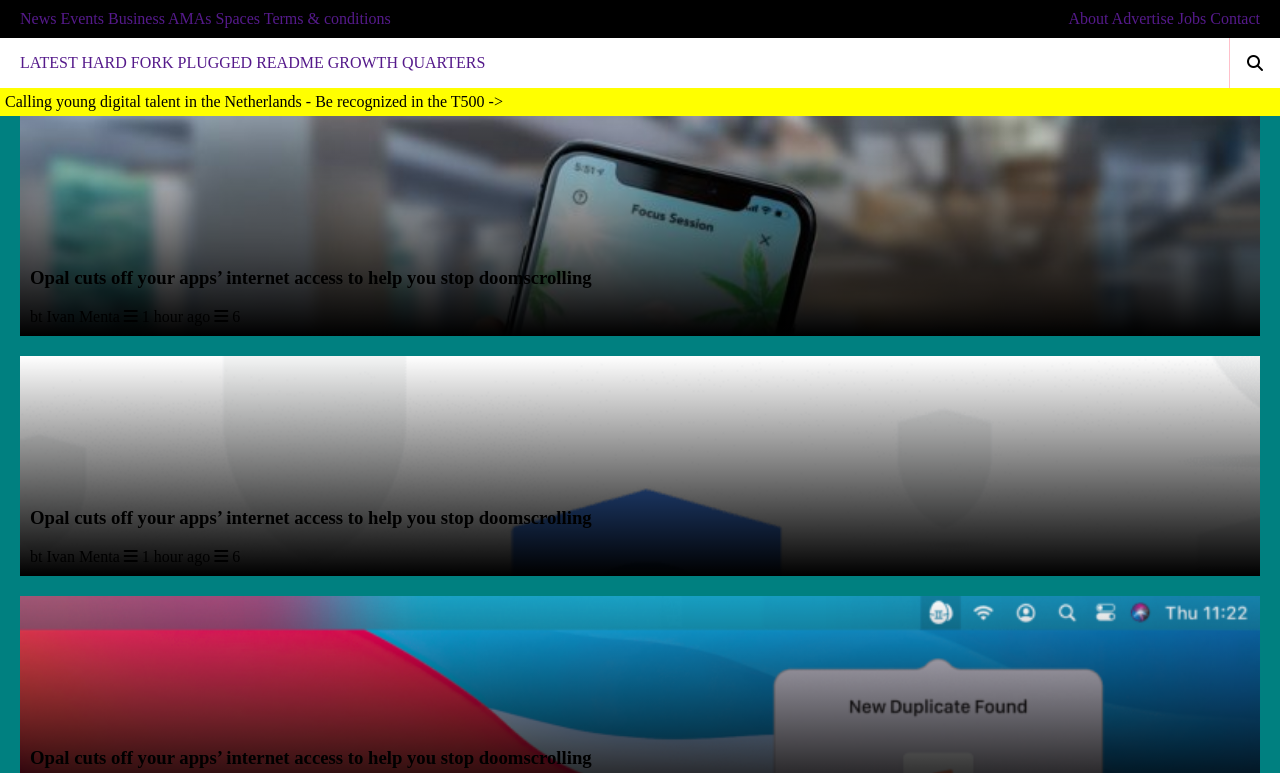
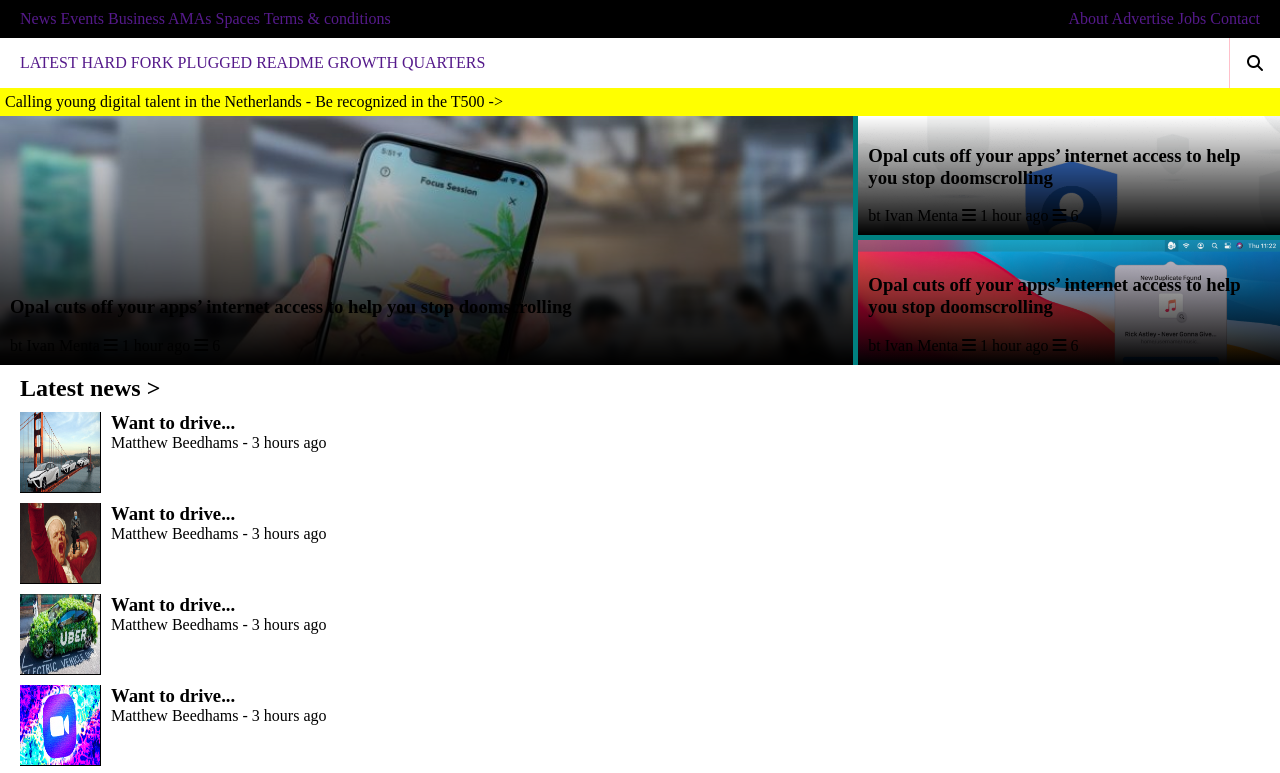
Before and after one commit to kiranitor123/PERMA_Clone, a website: page index.html in a window 1280 px wide. Shown: the top 773 px of the page. Drawn offline with Linux system fonts and the light colour scheme.

Commit message:
Add formatting and responsiveness to tablets to highlight section

```diff
--- a/index.html
+++ b/index.html
@@ -63,21 +63,21 @@
   </nav>
 
   <div class="highlights">
-    <div class="highlight-card">
+    <div class="highlight-card hl-card1">
       <h3> Opal cuts off your apps’ internet access to help you stop doomscrolling </h3>
       <div>
         <span>bt Ivan Menta <i class="fas fa-bars"></i>
           1 hour ago <i class="fas fa-bars"></i> 6</span>
       </div>
     </div>
-    <div class="highlight-card">
+    <div class="highlight-card hl-card2">
       <h3> Opal cuts off your apps’ internet access to help you stop doomscrolling </h3>
       <div>
         <span>bt Ivan Menta <i class="fas fa-bars"></i>
           1 hour ago <i class="fas fa-bars"></i> 6</span>
       </div>
     </div>
-    <div class="highlight-card">
+    <div class="highlight-card hl-card3">
       <h3> Opal cuts off your apps’ internet access to help you stop doomscrolling </h3>
       <div>
         <span>bt Ivan Menta <i class="fas fa-bars"></i>
--- a/main.css
+++ b/main.css
@@ -287,6 +287,38 @@
     padding: 5px;
     text-align: left;
   }
+
+  .highlights {
+    display: grid;
+    grid-template-columns: 2fr 1fr;
+    grid-template-rows: 1fr 1fr;
+  }
+
+  .highlight-card {
+    margin: 0;
+    height: auto;
+    display: flex;
+    flex-direction: column;
+    justify-content: flex-end;
+    padding: 10px;
+    background-size: cover;
+  }
+
+  .hl-card1 {
+    grid-column-start: 1;
+    grid-column-end: 2;
+    grid-row-start: 1;
+    grid-row-end: 3;
+  }
+
+  .hl-card2 {
+    margin-left: 5px;
+    margin-bottom: 5px;
+  }
+
+  .hl-card3 {
+    margin-left: 5px;
+  }
 }
 
 @media only screen and (min-width: 1024px) {
```
